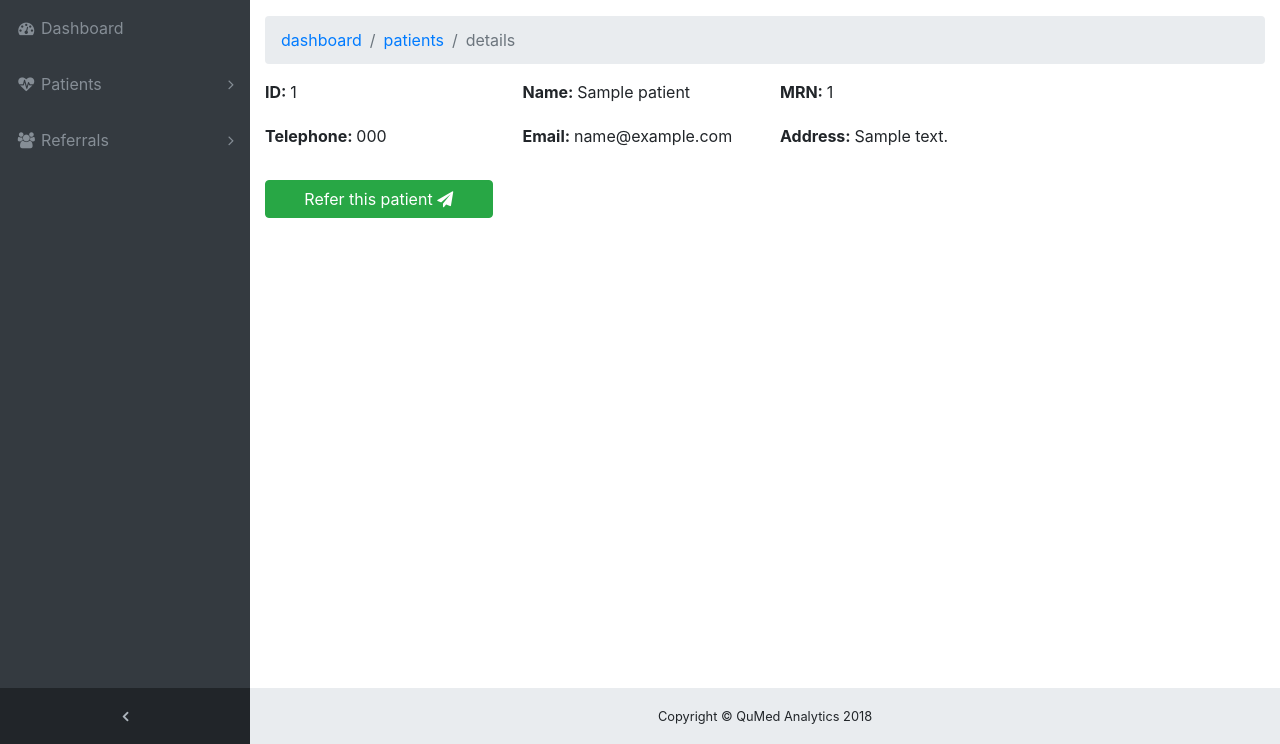
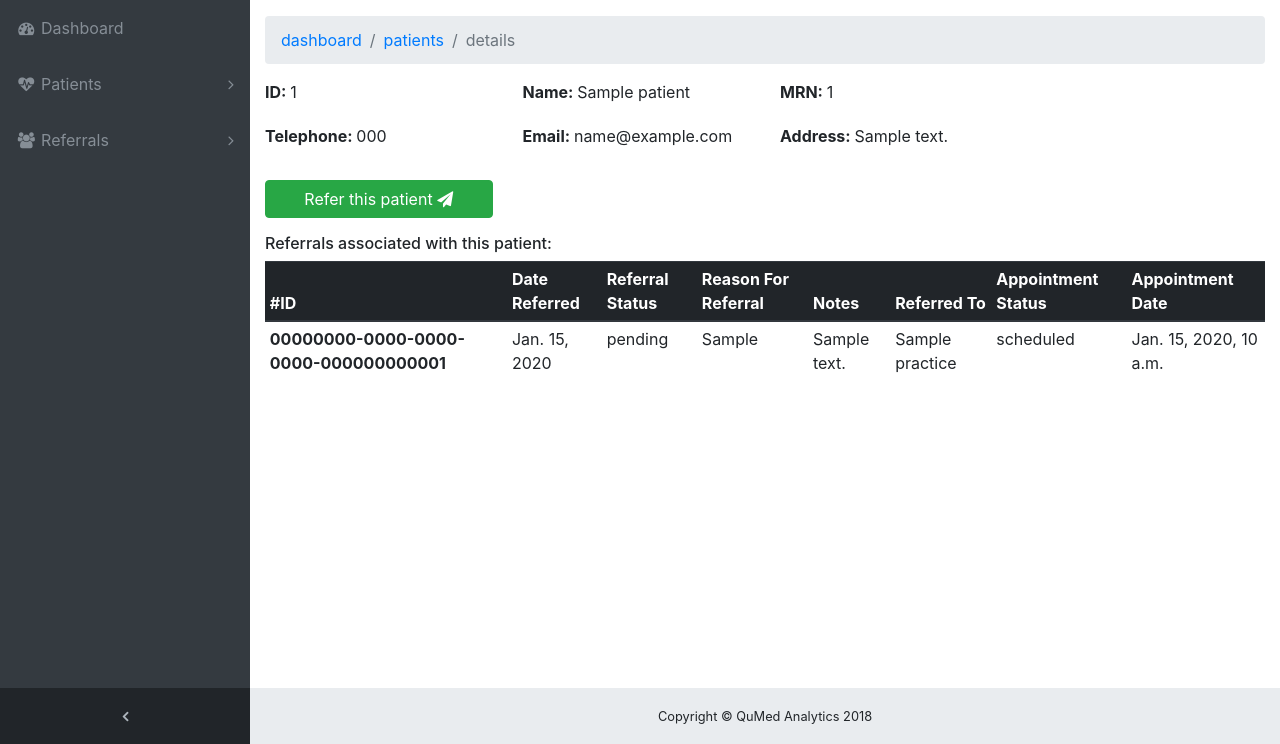
Before and after one commit to tadesanya/qumed, a Django app: page /referral/patient/1/ in a window 1280 px wide. Shown: the part 56-800 px from the top of the page. Run offline with Django 3.2, Linux system fonts and the light colour scheme; a user stored in the database is signed in; tables that the repository leaves empty hold one stand-in row (values such as "Sample post"); some libraries are stand-ins or nearby versions.

Commit message:
display patient referrals on patient details page

```diff
--- a/qumed/referral/templates/referral/patient_detail.html
+++ b/qumed/referral/templates/referral/patient_detail.html
@@ -13,14 +13,52 @@
   <div class="col-md-3"><p><strong>Name: </strong>{{patient.name}}</p></div>
   <div class="col-md-6"><p><strong>MRN: </strong>{{patient.mrn}}</p></div>
 </div>
+
 <div class="row mb-3">
   <div class="col-md-3"><p><strong>Telephone: </strong>{{patient.telephone}}</p></div>
   <div class="col-md-3"><p><strong>Email: </strong>{{patient.email}}</p></div>
   <div class="col-md-6"><p><strong>Address: </strong>{{patient.address}}</p></div>
 </div>
+
 <div class="row mb-3">
   <div class="col-md-3">
     <a href="{% url 'referral:create_referral' pk=patient.id %}" class="btn btn-success btn-block">Refer this patient <i class="fa fa-paper-plane"></i></a>
   </div>
 </div>
+
+{% if patient.referral_set.all %}
+<div class="row my-3">
+  <div class="col-md-12">
+    <h6>Referrals associated with this patient:</h6>
+    <table class="table table-hover table-sm">
+      <thead class="thead-dark">
+        <tr>
+          <th scope="col">#ID</th>
+          <th scope="col">Date Referred</th>
+          <th scope="col">Referral Status</th>
+          <th scope="col">Reason For Referral</th>
+          <th scope="col">Notes</th>
+          <th scope="col">Referred To</th>
+          <th scope="col">Appointment Status</th>
+          <th scope="col">Appointment Date</th>
+        </tr>
+      </thead>
+      <tbody>
+      {% for referral in patient.referral_set.all %}
+        <tr>
+          <th scope="row">{{referral.id}}</th>
+          <td>{{referral.date_referred}}</td>
+          <td>{{referral.referral_status}}</td>
+          <td>{{referral.reason_for_referral}}</td>
+          <td>{{referral.notes}}</td>
+          <td>{{referral.referred_to}}</td>
+          <td>{{referral.appointment_status}}</td>
+          <td>{{referral.appointment_date}}</td>
+        </tr>
+      {% endfor %}
+    </tbody>
+    </table>
+  </div>
+</div>
+{% endif %}
 {% endblock content %}
```
